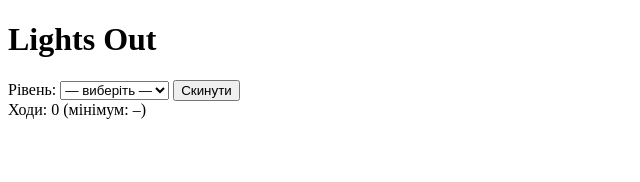
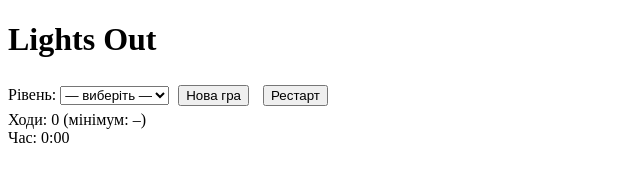
Before and after one commit to FedivStanislav/Lab6, a plain HTML site: page index.html in a window 1280 px wide. Shown: the whole page, without its empty margins (0-640 px from the left). Drawn offline with Linux system fonts and the light colour scheme.

Commit message:
Update index.html

```diff
--- a/index.html
+++ b/index.html
@@ -15,18 +15,27 @@
         }
         .on  { background: yellow; }
         .off { background: #333; color: #fff; }
+        button {
+            margin: 5px;
+        }
     </style>
 </head>
 <body>
     <h1>Lights Out</h1>
+
     <label for="levelSelect">Рівень:</label>
     <select id="levelSelect">
         <option value="">— виберіть —</option>
     </select>
-    <button id="resetBtn">Скинути</button>
+
+    <button id="newGameBtn">Нова гра</button>
+    <button id="resetBtn">Рестарт</button>
+
     <div>
-        Ходи: <span id="moveCount">0</span> (мінімум: <span id="minSteps">–</span>)
+        Ходи: <span id="moveCount">0</span> (мінімум: <span id="minSteps">–</span>)<br>
+        Час: <span id="timer">0:00</span>
     </div>
+
     <div id="grid"></div>
 
     <script src="script.js"></script>
```
